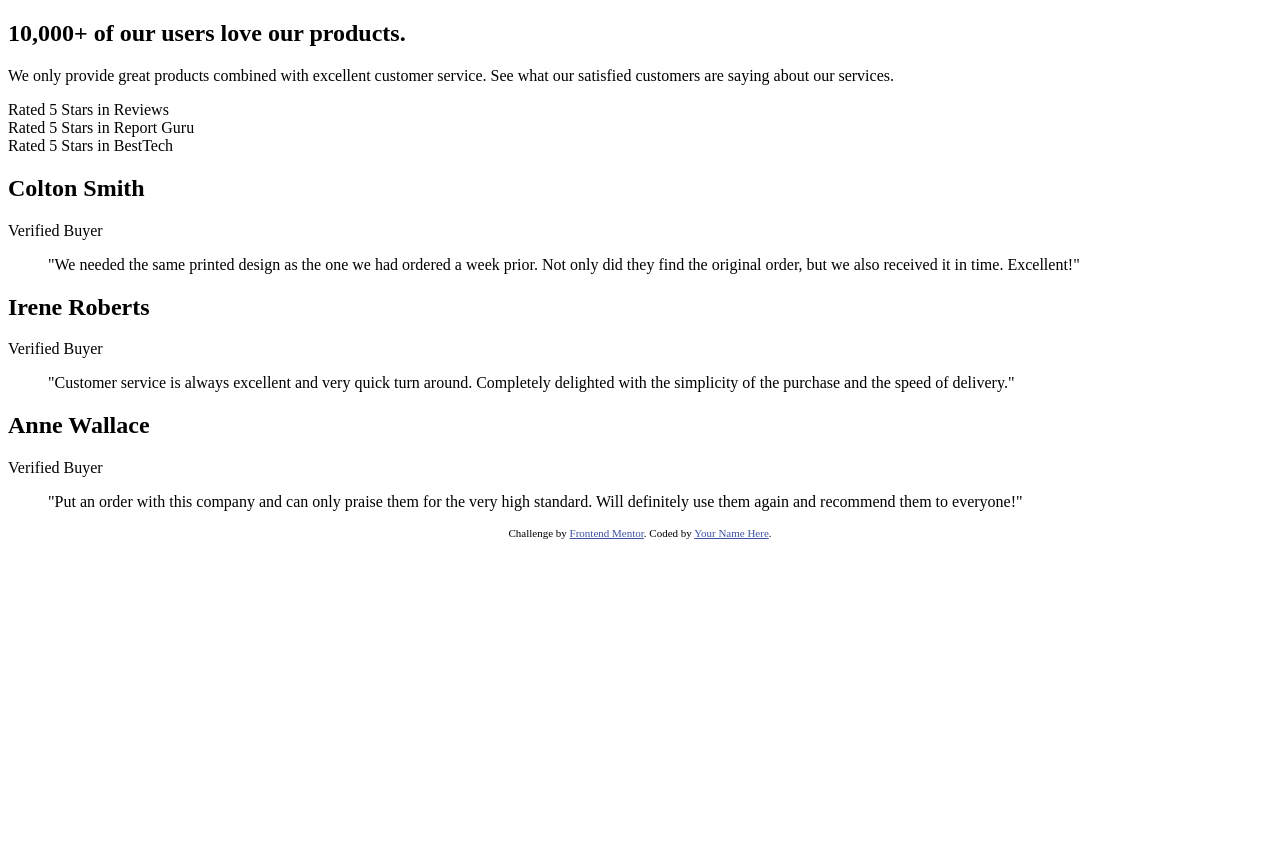
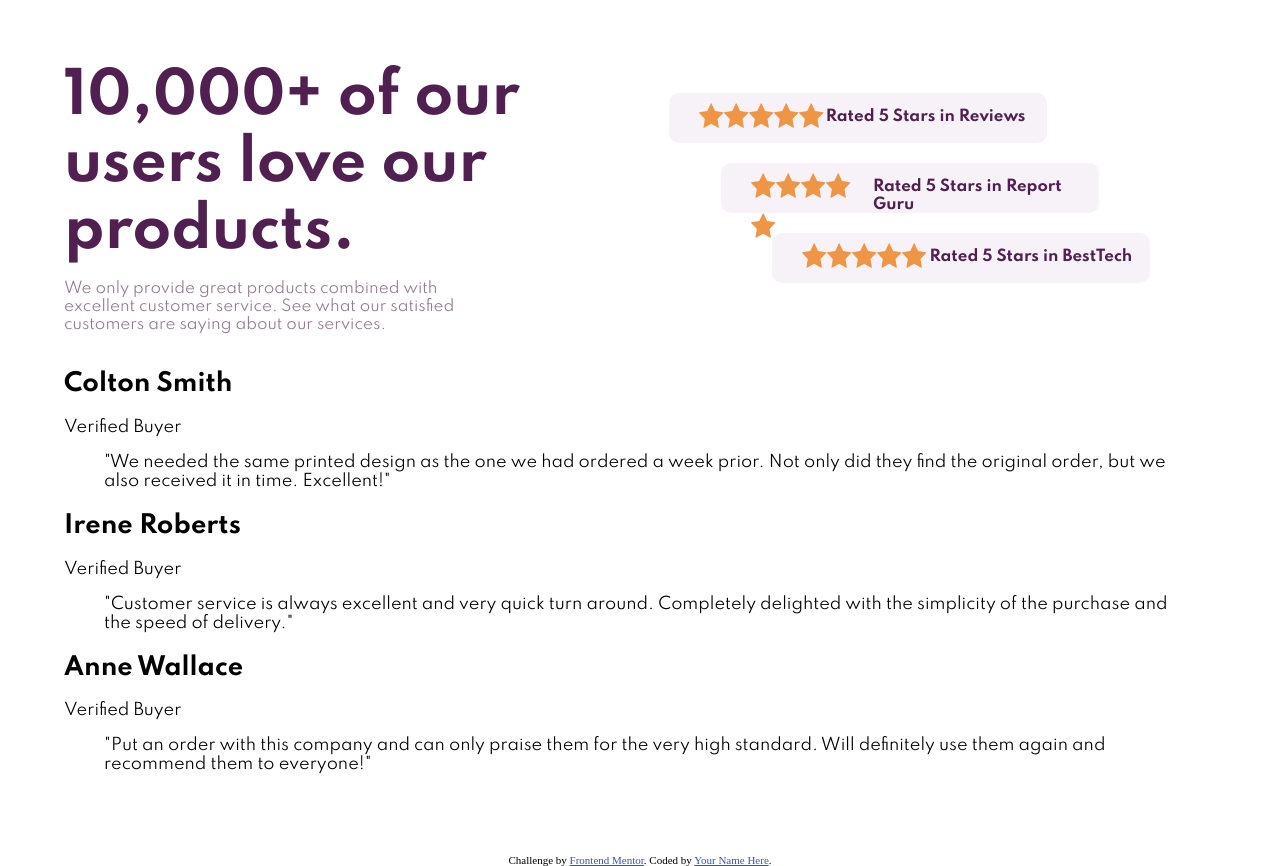
Before and after one commit to Edgar-Meza/Social-proof-section, a plain HTML site: page index.html in a window 1280 px wide. Before the commit the page ends 800 px from the top, so only its background shows below. Drawn offline with Linux system fonts and the light colour scheme.

Commit message:
se realizo diseño de area info y rate

```diff
--- a/index.html
+++ b/index.html
@@ -16,13 +16,22 @@
       </section>
       <section>
         <div>
-          Rated 5 Stars in Reviews
+          <div class="stars" data-rate="5">
+
+          </div>
+          <p>Rated 5 Stars in Reviews</p>
         </div>
         <div>
-          Rated 5 Stars in Report Guru
+          <div class="stars" data-rate="5">
+
+          </div>
+          <p>Rated 5 Stars in Report Guru</p>
         </div>
         <div>
-          Rated 5 Stars in BestTech
+          <div class="stars" data-rate="5">
+
+          </div>
+          <p>Rated 5 Stars in BestTech</p>
         </div>
       </section>
       <section>
@@ -59,5 +68,6 @@
         >Frontend Mentor</a
       >. Coded by <a href="#">Your Name Here</a>.
     </footer>
+    <script src="./js/main.js"></script>
   </body>
 </html>
--- /dev/null
+++ b/js/main.js
@@ -0,0 +1,11 @@
+getRate = () => {
+    let rates = document.querySelectorAll('.stars');
+    rates.forEach(element => {
+        let rate = element.dataset.rate;
+        for (let i=0; i<parseInt(rate); i++) {
+            let img_star = "<img src='./images/icon-star.svg' alt='star'>";
+            element.innerHTML = img_star + element.innerHTML;
+        }
+    });
+}
+getRate();
--- a/sass/style.scss
+++ b/sass/style.scss
@@ -1,4 +1,70 @@
-
+@import url('https://fonts.googleapis.com/css2?family=Kumbh+Sans:wght@400;700&family=Spartan:wght@400;500;700&display=swap');
+body {
+    width: 100%;
+    height: 100%;
+    position: absolute;
+    margin: 0;
+    padding: 0;
+}
+main {
+    font-family: 'Spartan', sans-serif;
+    display: grid;
+    grid-template-columns: 50% 50%;
+    grid-template-areas:
+        "info rate"
+        "opinion opinion"
+    ;
+    padding: 5%;
+    section:nth-child(1) {
+        grid-area: info;
+        h1 {
+            font-size: 3.5em;
+            margin: 0;
+            color: hsl(300, 43%, 22%);
+        }
+        p {
+            font-size: 15px;
+            padding-right: 25%;
+            color: hsl(303, 10%, 53%);
+        }
+    }
+    section:nth-child(2) {
+        grid-area: rate;
+        padding: 5%;
+        div:nth-child(2) {
+            margin-left: 10%;
+        }
+        div:nth-child(3) {
+            margin-left: 20%;
+        }
+        div {
+            background-color: hsl(300, 24%, 96%);
+            border-radius: 10px;
+            width: 70%;
+            height: 50px;
+            margin-bottom: 20px;
+            display: flex;
+            padding-left: 15px;
+            .stars {
+                display: block;
+                width: 35%;
+                img {
+                    width: 25px;
+                    height: 25px;
+                    margin-top: 10px;
+                }
+            }
+            p {
+                color: hsl(300, 43%, 22%);
+                font-size: 15px;
+                font-weight: 700;
+            }
+        }
+    }
+    section:nth-child(3) {
+        grid-area: opinion;
+    }
+}
 .attribution {
     font-size: 11px;
     text-align: center;
```
Also changed, not shown: css/style.css, 1 other file.
